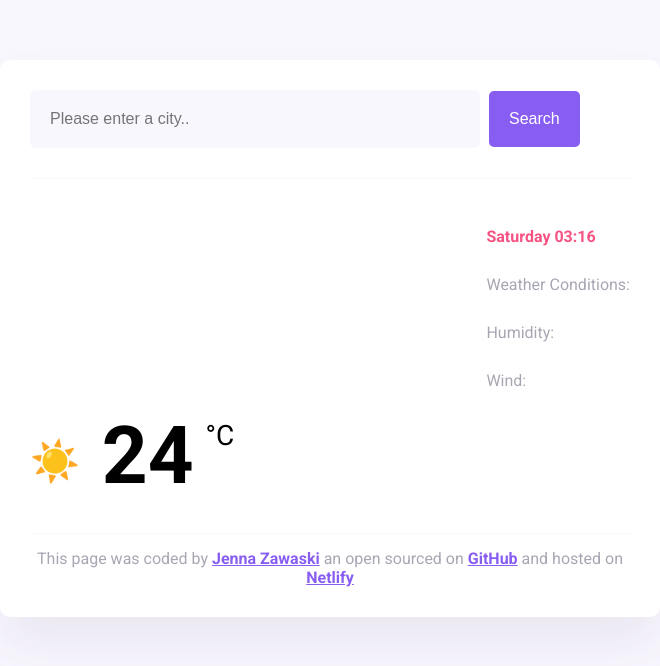
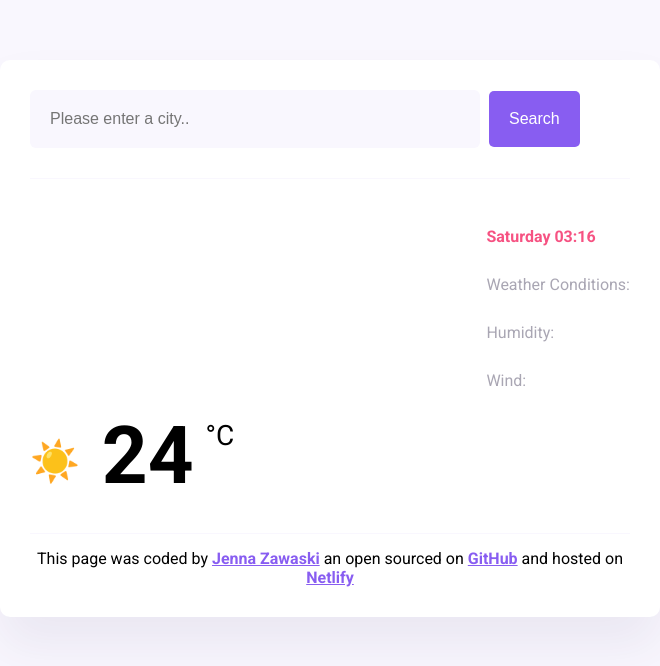
Before and after one commit to itcodegirl/js_search_engine_2, a plain HTML site: page index.html in a window 1280 px wide. Shown: the whole page, without its empty margins (310-970 px from the left). Drawn offline with nearby package versions, Linux system fonts and the light colour scheme.

Commit message:
font color change

```diff
--- a/src/style.css
+++ b/src/style.css
@@ -95,5 +95,5 @@ footer {
 	text-align: center;
 	padding-top: 15px;
 
-	color: rgba(39, 33, 66, 0.4);
+	color: black;
 }
```
